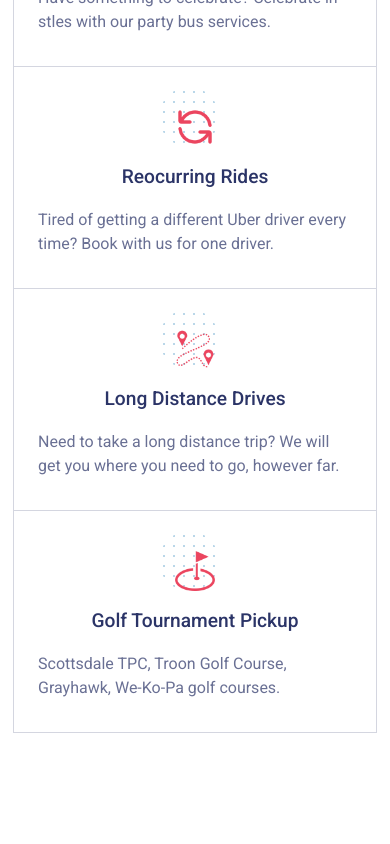
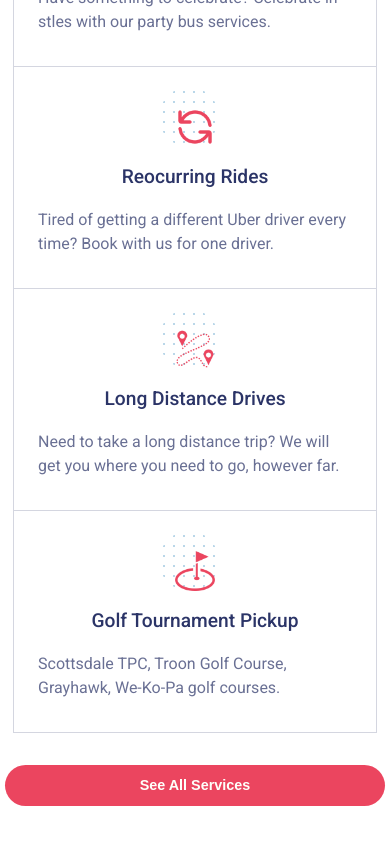
Before and after one commit to ChristianWare/Nier-Transport-Redesign, a Next.js app: page / in a window 390 px wide. Shown: the part 3011-3855 px from the top of the page. Before the commit the page ends 3816 px from the top, so only its background shows below. Built offline with nearby package versions, Linux system fonts and the light colour scheme.

Commit message:
Added Btn to services Section

```diff
--- a/src/app/components/Hero/Hero.tsx
+++ b/src/app/components/Hero/Hero.tsx
@@ -14,7 +14,6 @@ const Hero = () => {
       <LayoutWrapper>
         <div className={styles.content}>
           <div className={styles.left}>
-
             <h1 className={styles.heading}>
               Black Car Service in Phoenix & Scottsdale
             </h1>
--- a/src/app/components/ServicesSection/ServicesSection.module.css
+++ b/src/app/components/ServicesSection/ServicesSection.module.css
@@ -83,6 +83,13 @@
   margin-top: 1rem;
 }
 
+.btnContainer {
+  display: flex;
+  align-items: center;
+  justify-content: flex-end;
+  margin-top: 3rem;
+}
+
 @media screen and (max-width: 870px) {
   .content {
     padding: 3rem;
@@ -121,7 +128,9 @@
     grid-template-columns: repeat(1, 1fr);
   }
 
-  .card:nth-child(1), .card:nth-child(3), .card:nth-child(5) {
+  .card:nth-child(1),
+  .card:nth-child(3),
+  .card:nth-child(5) {
     border-right: 1px solid var(--border);
   }
 
@@ -139,4 +148,10 @@
   .heading {
     text-align: center;
   }
+
+  .btnContainer {
+    display: grid;
+    grid-template-columns: repeat(1, 1fr);
+    width: 100%;
+  }
 }
--- a/src/app/components/ServicesSection/ServicesSection.tsx
+++ b/src/app/components/ServicesSection/ServicesSection.tsx
@@ -2,6 +2,7 @@ import styles from "./ServicesSection.module.css";
 import LayoutWrapper from "../LayoutWrapper/LayoutWrapper";
 import { servicesSection } from "@/app/lib/data";
 import Image from "next/image";
+import Button from "../Button/Button";
 
 const ServicesSection = () => {
   return (
@@ -10,11 +11,10 @@ const ServicesSection = () => {
         <div className={styles.content}>
           <h2 className={styles.heading}>Our Services</h2>
           <p className={styles.copy}>
-            Whether it&#39;s a wedding,
-            corporate event, or simply a night out, our black car service
-            delivers the epitome of luxury, setting us apart in Scottsdale
-            airport transportation and beyond. Book your next ride with us. Here
-            are some of the services we provide:
+            Whether it&#39;s a wedding, corporate event, or simply a night out,
+            our black car service delivers the epitome of luxury, setting us
+            apart in Scottsdale airport transportation and beyond. Book your
+            next ride with us. Here are some of the services we provide:
           </p>
           <div className={styles.servicesGrid}>
             {servicesSection.map((x) => (
@@ -32,6 +32,9 @@ const ServicesSection = () => {
             ))}
           </div>
         </div>
+        <div className={styles.btnContainer}>
+          <Button href='/' text='See All Services' btnType='primary' />
+        </div>
       </section>
     </LayoutWrapper>
   );
```
